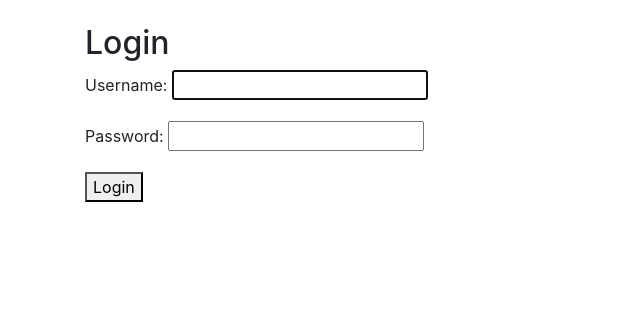
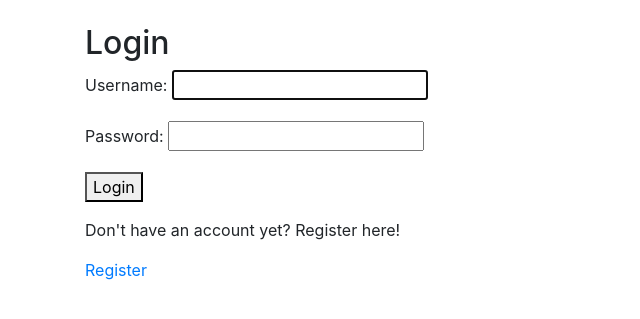
Before and after one commit to ninghuiker/ETI, a Django app: page /accounts/login/ in a window 1280 px wide. Shown: the part 56-375 px from the top of the page, without its empty margins (0-640 px from the left). Run offline with Django 3.2, Linux system fonts and the light colour scheme; some libraries are stand-ins or nearby versions.

Commit message:
Added registration link

```diff
--- a/editdojo/templates/registration/login.html
+++ b/editdojo/templates/registration/login.html
@@ -11,4 +11,7 @@
 
   <button type="submit">Login</button>
 </form>
+
+<p>Don't have an account yet? Register here!</p>
+<p><a href="{% url 'signup' %}">Register</a></p>
 {% endblock %}
```
Also changed, not shown: 1 other file.
